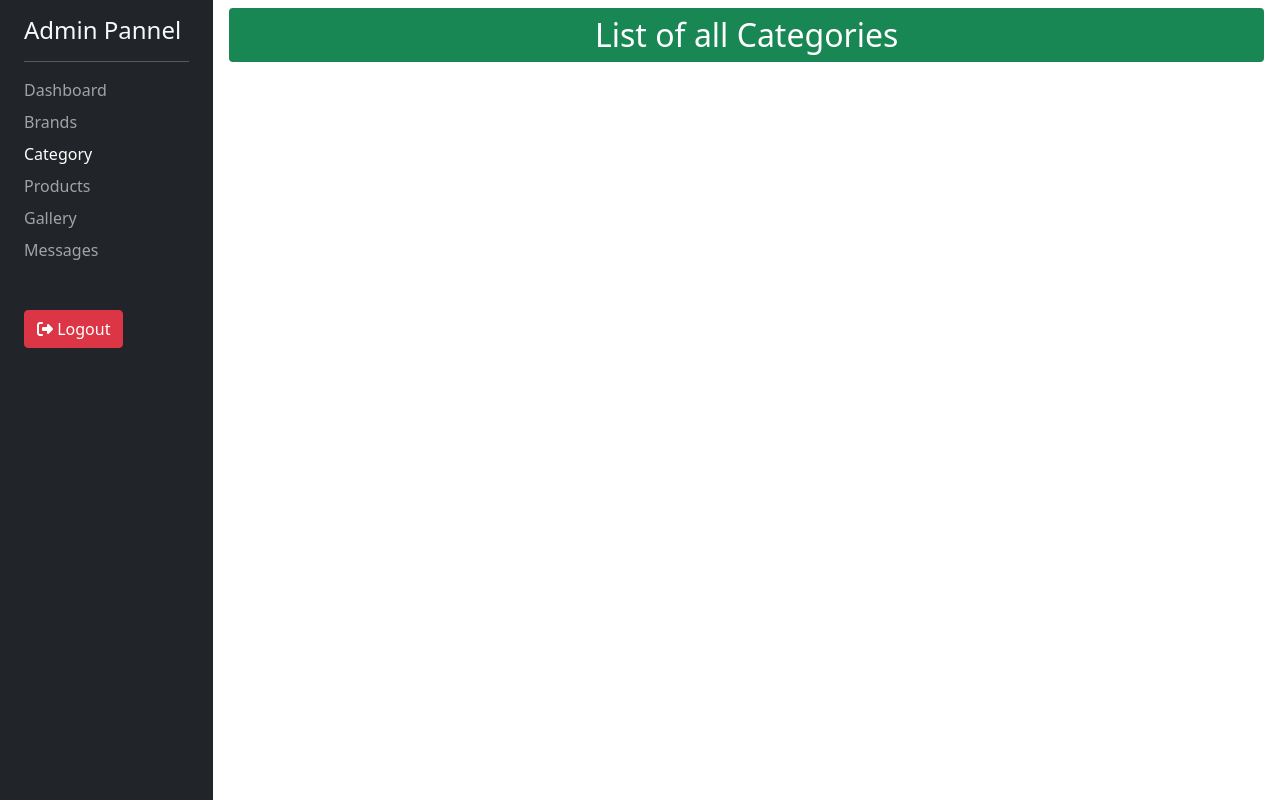
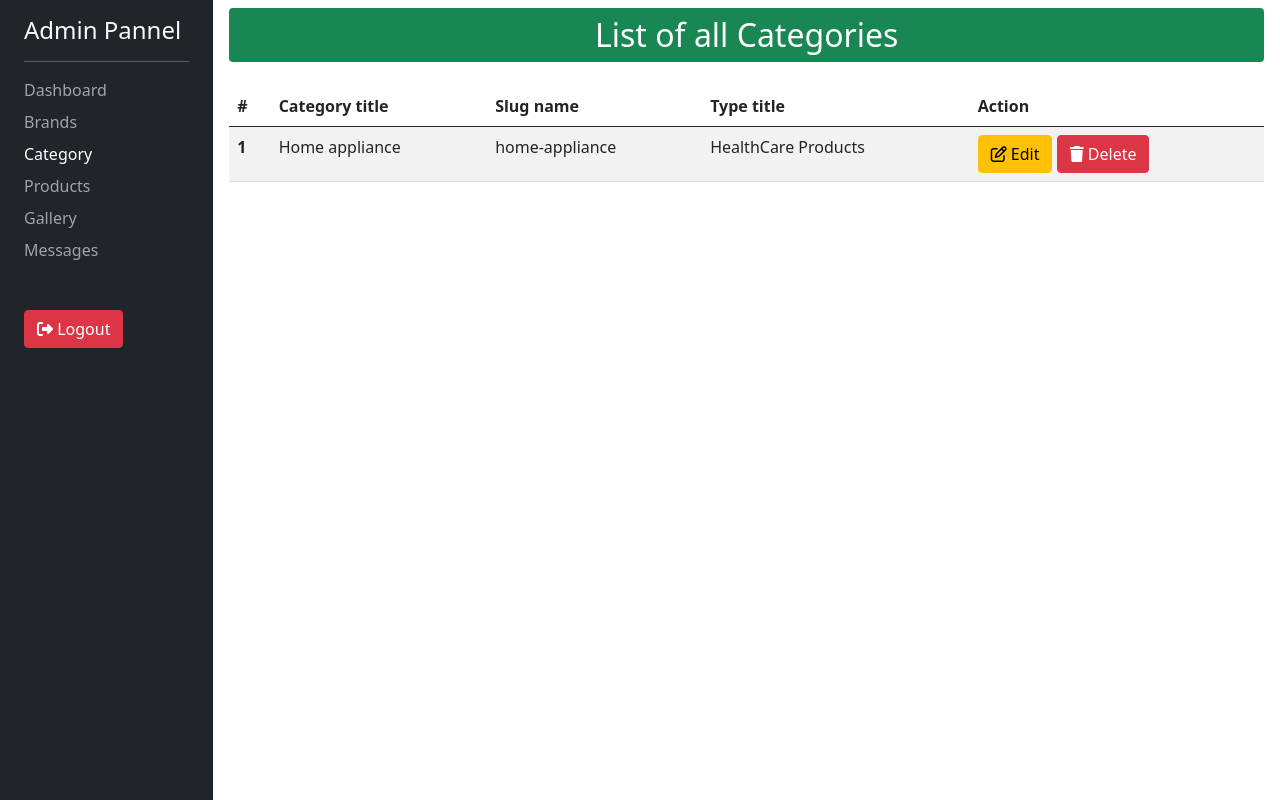
Before and after one commit to selim-reza007/hslbd, a Django app: page /category/dashboard/all-categories in a window 1280 px wide. Run offline with Django 5.2, Linux system fonts and the light colour scheme; data comes from the database, SQL or seed files in the repository; data that the repository does not hold is empty; some libraries are stand-ins or nearby versions.

Commit message:
Categories are now dynamically being rendering

```diff
--- a/brand/templatetags/brand_tags.py
+++ b/brand/templatetags/brand_tags.py
@@ -5,6 +5,7 @@ from brand.models import Brands
 register = template.Library()
 
 # Define the inclusion tag
+#this is an use of inclusive tag to populate partial template independently.
 @register.inclusion_tag('components/_brands_category.html')
 def show_brands():
     brands = Brands.objects.all()  # Fetch all brands from the database
--- a/category/templates/dashboard/all-category.html
+++ b/category/templates/dashboard/all-category.html
@@ -7,6 +7,39 @@ All Categories list
 {% block content %}
 <div class="">
     <p class="h2 bg-success text-white text-center py-2 rounded mb-3">List of all Categories</p>
-
+    {% if categories %}
+    <div class="table-responsive mt-4">
+        <table class="table table-striped">
+        <thead>
+            <tr>
+                <th scope="col">#</th>
+                <th scope="col">Category title</th>
+                <th scope="col">Slug name</th>
+                <th scope="col">Type title</th>
+                <th scope="col">Action</th>
+            </tr>
+        </thead>
+        <tbody>
+            {% for category in categories %}
+            <tr>
+                <th scope="col">{{ forloop.counter }}</th>
+                <td>{{ category.categoryName }}</td>
+                <td>{{ category.slug }}</td>
+                <td>{{ category.typeTitle }}</td>
+                <td>
+                    <a class="btn btn-warning" href=""><i class="fa-regular fa-pen-to-square"></i> Edit</a>
+                    <form class="d-inline-block" action="" method="post">
+                        {% csrf_token %}
+                        <button onclick="return deleteFun('Brand')" class="btn btn-danger"><i class="fa-solid fa-trash"></i> Delete</button>
+                    </form>
+                </td>
+            </tr>
+            {% endfor %}
+        </tbody>
+        </table>
+    </div>
+    {% else %}
+    <p class="display-2 text-danger">Now category created yet!</p>
+    {% endif %}
 </div>
 {% endblock content %}
--- a/category/views.py
+++ b/category/views.py
@@ -1,12 +1,13 @@
 from django.shortcuts import render, redirect, HttpResponse
 from .forms import CreateCategory
 from django.db import IntegrityError, DatabaseError
-
+from products.models import Category
 # Create your views here.
 
 #listing out all created categories
 def allCategoriesView(request):
-    return render(request, 'dashboard/all-category.html')
+    data = Category.objects.all()
+    return render(request, 'dashboard/all-category.html', { 'categories' : data })
 
 #Creating new category
 def addCategoryView(request):
```
